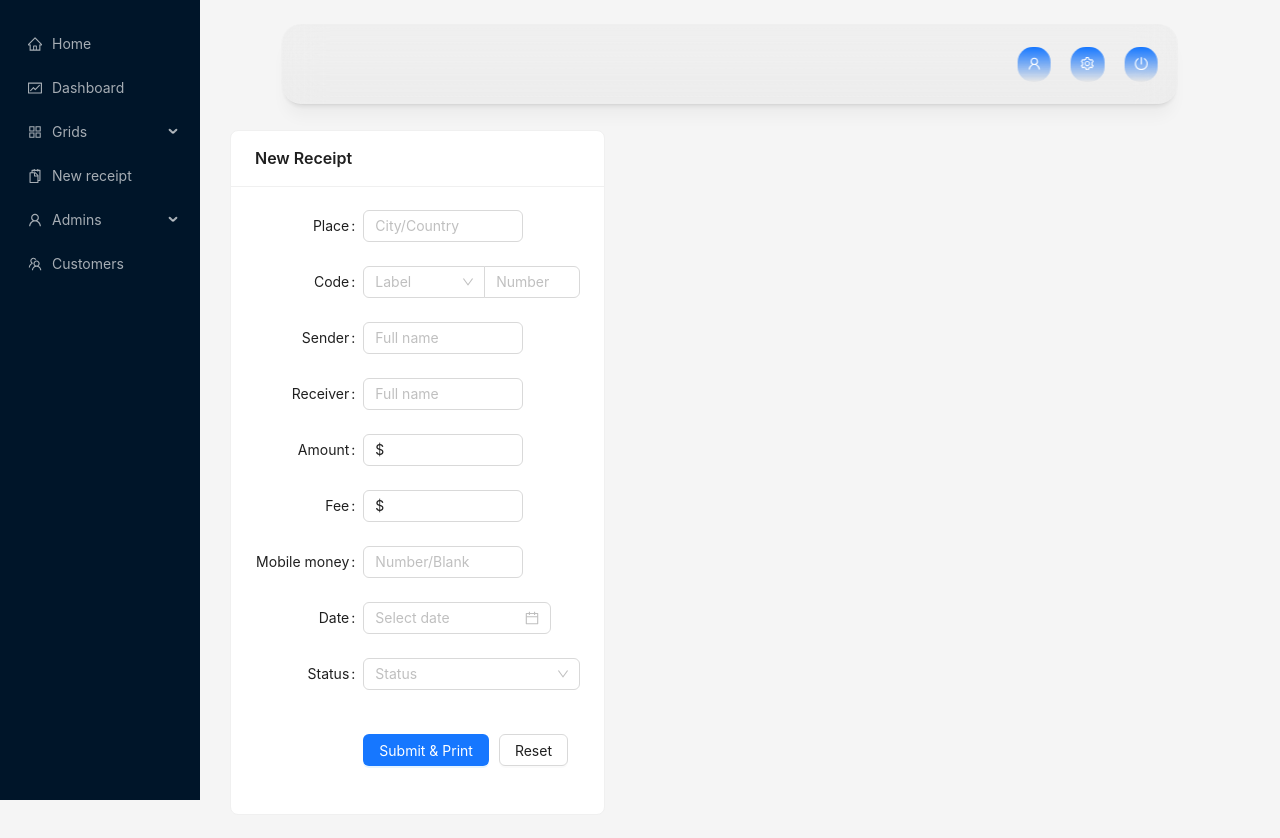
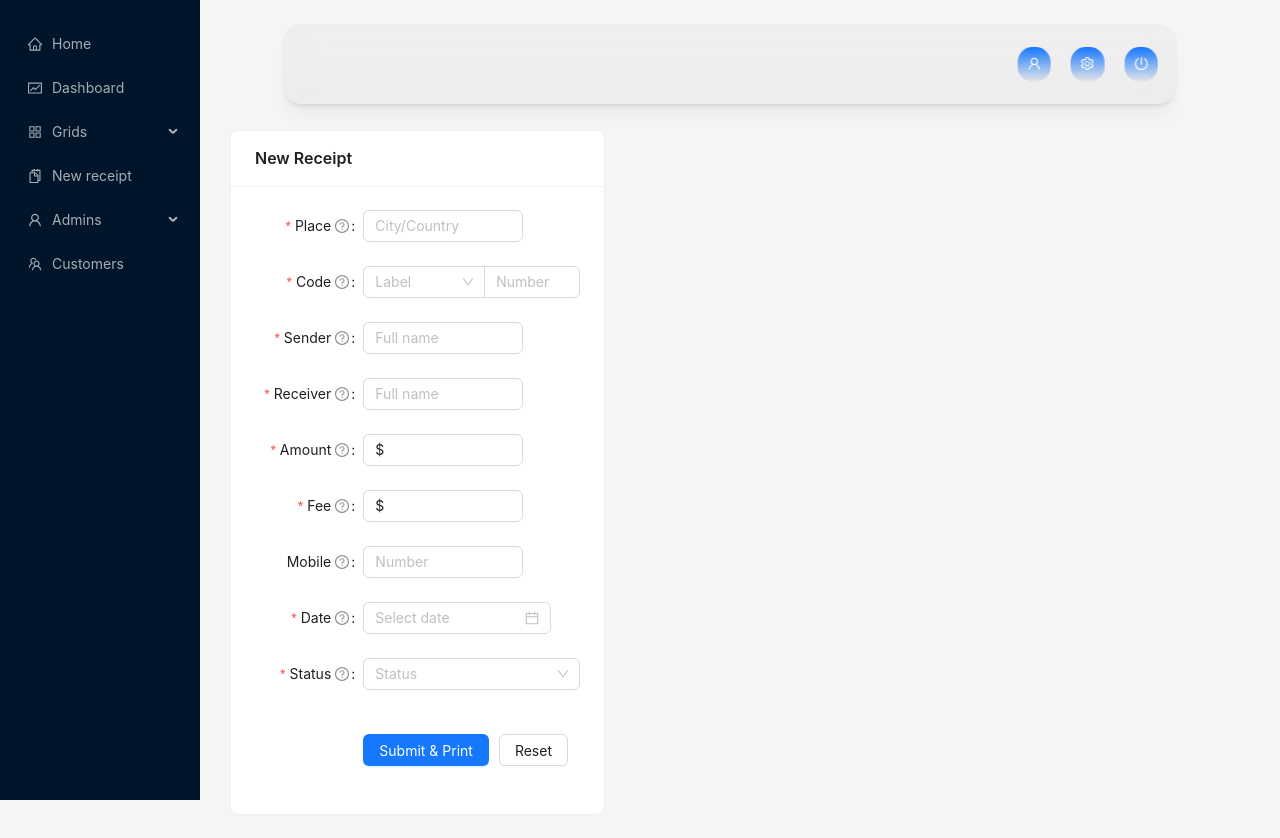
Before and after one commit to hady-bah/grids-project, a React (Vite) app in the folder grids/: page /receipt in a window 1280 px wide. Shown: the top 838 px of the page. Built offline with nearby package versions, Linux system fonts and the light colour scheme.

Commit message:
receipt tooltip

```diff
--- a/grids/src/components/Receipt.jsx
+++ b/grids/src/components/Receipt.jsx
@@ -88,7 +88,7 @@ function Receipt() {
       }}
       size="medium"
     >
-      <Form.Item label="Place">
+      <Form.Item label="Place" required tooltip="This is a required field">
         <Space>
           <Form.Item
             name="place"
@@ -109,7 +109,7 @@ function Receipt() {
           </Form.Item>
         </Space>
       </Form.Item>
-      <Form.Item label="Code">
+      <Form.Item label="Code" required tooltip="This is a required field">
         <Space.Compact>
           <Form.Item
             name="label"
@@ -146,7 +146,7 @@ function Receipt() {
           </Form.Item>
         </Space.Compact>
       </Form.Item>
-      <Form.Item label="Sender">
+      <Form.Item label="Sender" required tooltip="This is a required field">
         <Space>
           <Form.Item
             name="sender"
@@ -167,7 +167,7 @@ function Receipt() {
           </Form.Item>
         </Space>
       </Form.Item>
-      <Form.Item label="Receiver">
+      <Form.Item label="Receiver" required tooltip="This is a required field">
         <Space>
           <Form.Item
             name="receiver"
@@ -189,7 +189,7 @@ function Receipt() {
         </Space>
       </Form.Item>
 
-      <Form.Item label="Amount">
+      <Form.Item label="Amount" required tooltip="This is a required field">
         <Space>
           <Form.Item
             name="amount"
@@ -215,7 +215,7 @@ function Receipt() {
         </Space>
         </Form.Item>
 
-        <Form.Item label="Fee">
+        <Form.Item label="Fee" required tooltip="This is a required field">
         <Space>
           <Form.Item
             name="fee"
@@ -241,20 +241,20 @@ function Receipt() {
         </Space>
         </Form.Item>
 
-      <Form.Item label="Mobile money">
+      <Form.Item label="Mobile" tooltip="Optional field">
         <Space>
           <Form.Item name="mobileMoney" noStyle>
             <Input
               style={{
                 width: 160,
               }}
-              placeholder="Number/Blank"
+              placeholder="Number"
             />
           </Form.Item>
         </Space>
       </Form.Item>
 
-      <Form.Item label="Date">
+      <Form.Item label="Date" required tooltip="This is a required field">
         <Space>
           <Form.Item
             name="date"
@@ -271,7 +271,7 @@ function Receipt() {
         </Space>
         </Form.Item>
 
-      <Form.Item label="Status">
+      <Form.Item label="Status" required tooltip="This is a required field">
           <Form.Item
             name="status"
             noStyle
```
